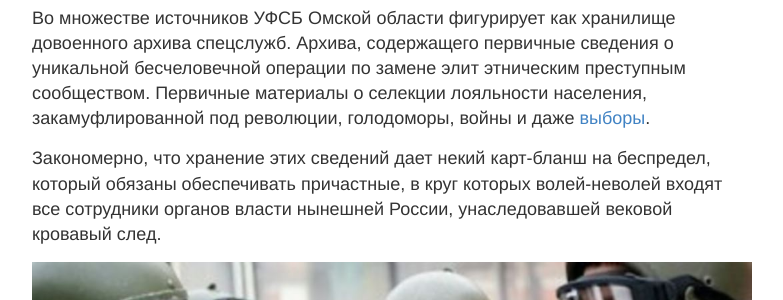
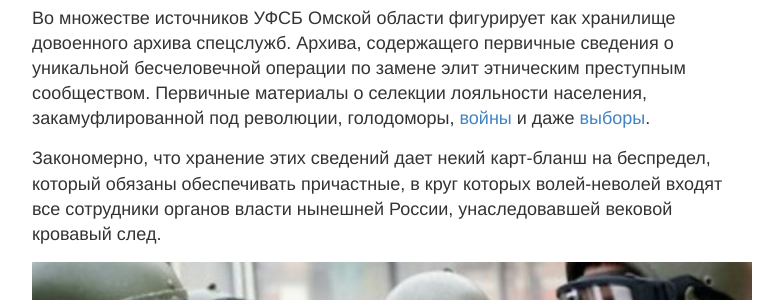
Before and after one commit to decrafts/r, a Jekyll site: the page built from _posts/2017/10/2017-10-12-fsb-archive.md, in a window 1280 px wide. Shown: the part 826-1126 px from the top of the page, without its empty margins (248-1031 px from the left). Built offline with Jekyll 4.4.1, drawn with Linux system fonts in a browser that asks for light colours; comment, search, counter and statistics services are not loaded; part of the change alters nothing that is shown.

```diff
--- a/_posts/2017/10/2017-10-12-fsb-archive.md
+++ b/_posts/2017/10/2017-10-12-fsb-archive.md
@@ -15,7 +15,7 @@ categories: [uncheck]
 
 [УФСБ по Омской области, где находится основной фонд личных дел сотрудников ВЧК-ОГПУ-НКВД-НКГБ-МГБ-КГБ](http://forum.mozohin.ru/index.php?topic=470.50)
 
-Во множестве источников УФСБ Омской области фигурирует как хранилище довоенного архива спецслужб. Архива, содержащего первичные сведения о уникальной бесчеловечной операции по замене элит этническим преступным сообществом. Первичные материалы о селекции лояльности населения, закамуфлированной под революции, голодоморы, войны и даже [выборы](https://dobrolubov.github.io/voteordie/).
+Во множестве источников УФСБ Омской области фигурирует как хранилище довоенного архива спецслужб. Архива, содержащего первичные сведения о уникальной бесчеловечной операции по замене элит этническим преступным сообществом. Первичные материалы о селекции лояльности населения, закамуфлированной под революции, голодоморы, [войны](https://tropnikov.com/spartivnaya-pyatiminutka.html) и даже [выборы](https://dobrolubov.github.io/voteordie/).
 
 Закономерно, что хранение этих сведений дает некий карт-бланш на беспредел, который обязаны обеспечивать причастные, в круг которых волей-неволей входят все сотрудники органов власти нынешней России, унаследовавшей вековой кровавый след.
 
```
